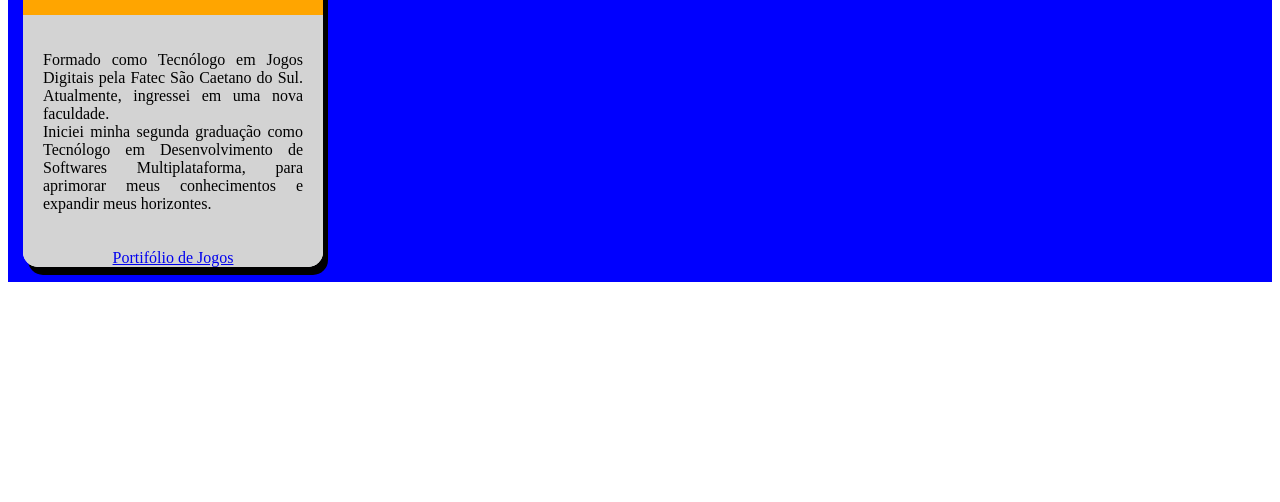
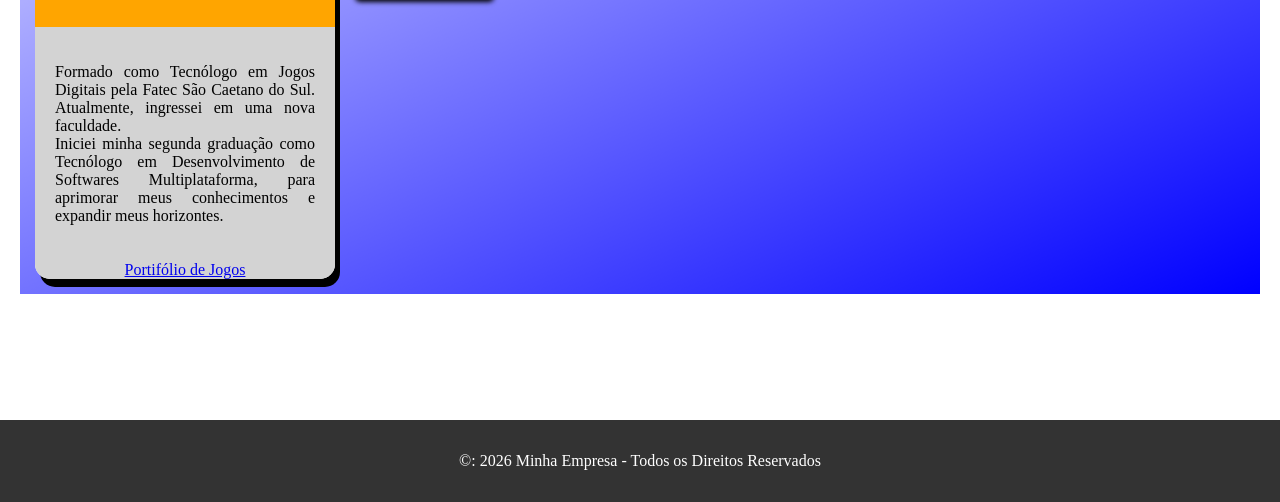
Before and after one commit to Guilherme-ASQ/DesenvolvimentoWeb1_Fatec-ZL_Sabado, a plain HTML site: page index.html in a window 1280 px wide. Shown: the part 298-800 px from the top of the page. Drawn offline with Linux system fonts and the light colour scheme.

Commit message:
Melhorias no CSS
Adicionei um footer na página inicial e adicionei um efeito de degrade como cor de fundo na página inicial.

```diff
--- a/index.html
+++ b/index.html
@@ -5,6 +5,9 @@
         <link rel="stylesheet" href="styles_index.css">
     </head>
     <body>
+
+
+      <main class="content">
         <!--ESSA DIV vai ter um container que se alinha a esquerda. ESSA DIV vai ter o card E o lance do acordeão com os links para os exercícios.-->
         <div class="div-container-left">
           <!--Essa vai ser  div DO CARTÃO-->
@@ -74,5 +77,11 @@
             </div><!--Fimk da div do acordeão sem bootstrap-->
 
         </div><!--Fim da DIV do "CONTAINER". Aqui fica o cartão e o acordeão com os links pros exercícios.-->
+      </main><!--FIM DA DIV MAIN-->
+
+      <footer class="footer">
+        <p>&copy: 2026 Minha Empresa - Todos os Direitos Reservados</p>
+      </footer><!--FIM DO FOOTER-->
+
     </body>
 </html>
--- a/styles_index.css
+++ b/styles_index.css
@@ -40,10 +40,12 @@
 }
 
 .div-container-left {
-    background-color: blue;
+    /*background-color: blue;*/
     padding: 5px;
     display: flex;
     justify-content: flex-start;/*ALinha o conteúdo a esquerda.*/
+    /*background-image: linear-gradient(to right, rgba(0,123,255, 0.1), rgba(0,123,255,1) );*/
+    background-image: linear-gradient(to bottom right, rgba(0,0,255, 0.1), rgba(0,0,255, 1) );
 }
 
 /*CSS pro Acordeão sem bootstrap*/
@@ -69,3 +71,27 @@ details[open] summary {
     /*color: orange;*/
     /*box-shadow: 5px 5px 5px black;*/
 }
+
+/*CSS pra montar o Footer*/
+html, body{
+    height: 100%;
+    margin: 0;
+}
+
+body {
+    display: flex;
+    flex-direction: column;
+    min-height: 100vh;
+}
+
+.content {
+    flex: 1;
+    padding: 20px;
+}
+
+.footer {
+    background-color: #333;
+    color: white;
+    text-align: center;
+    padding: 1rem;
+}
```
Lines whose indentation alone changed are shown as unchanged.
